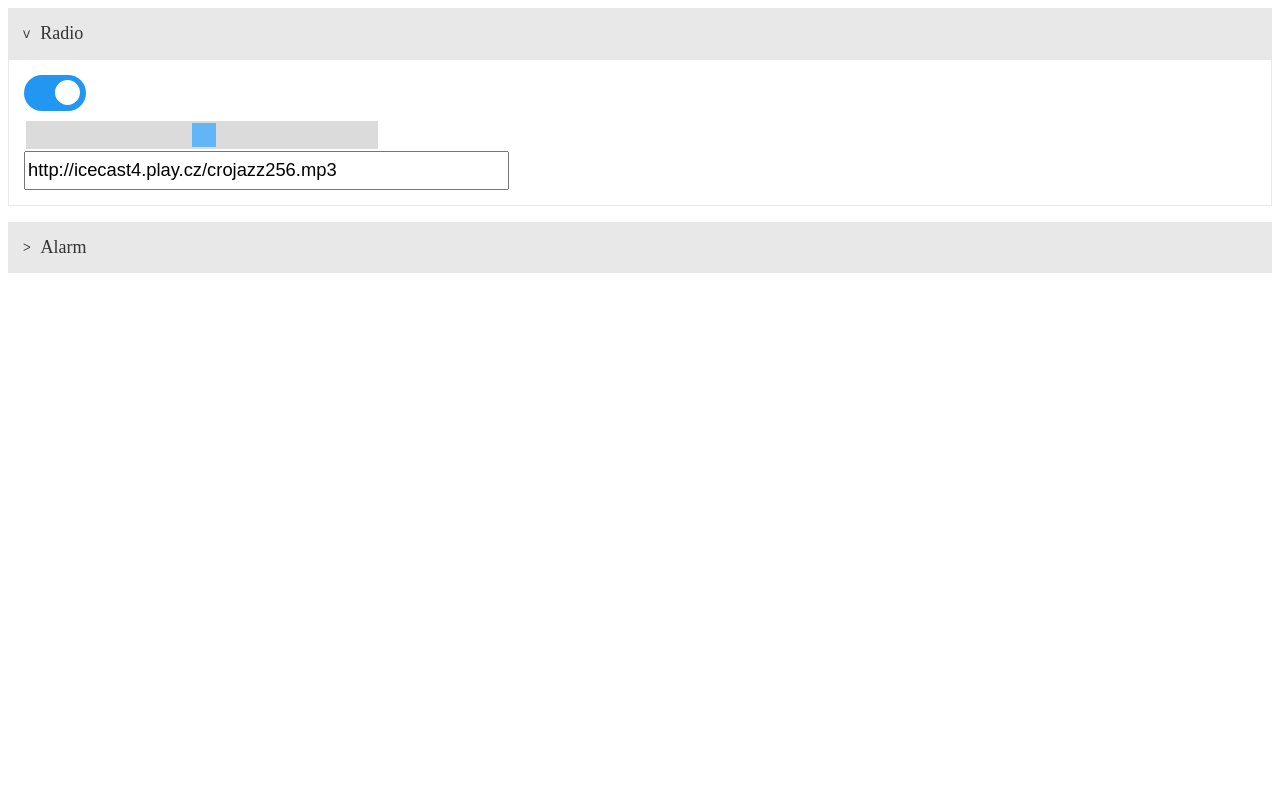
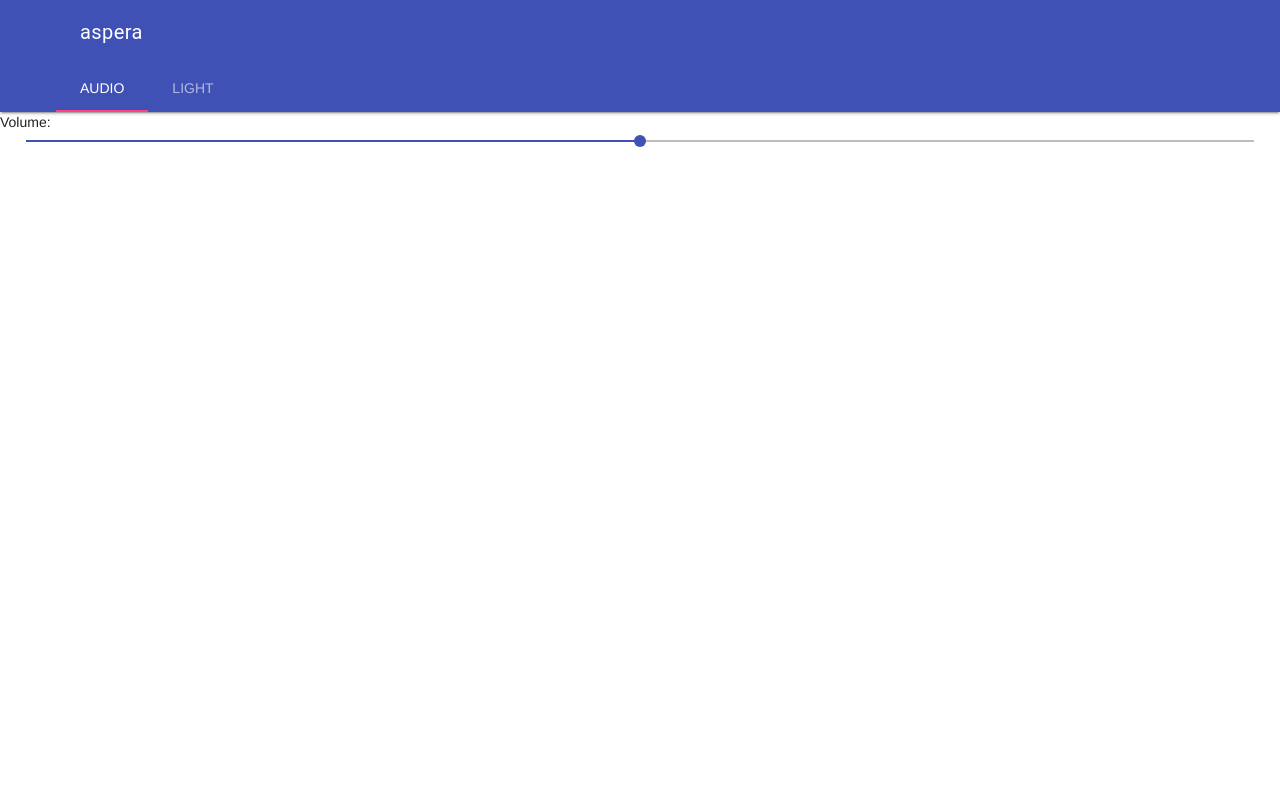
Before and after one commit to nipsufn/home_page, a Flask app: template templates/index.html.j2 in a window 1280 px wide. Run offline with Flask 2, Linux system fonts and the light colour scheme; the template is opened without the code that fills it, so the values that code supplies are empty; parts of the project's set-up code (start-up, migrations or seed data) failed here and were passed over.

Commit message:
remove old front, start playing with MDL

```diff
--- a/app.py
+++ b/app.py
@@ -3,6 +3,7 @@ import json
 import subprocess
 import time
 from flask import Flask, render_template, request
+from flask_sqlalchemy import SQLAlchemy
 import musicpd
 from pywizlight import wizlight, PilotBuilder
 from apscheduler.schedulers.background import BackgroundScheduler
@@ -10,6 +11,10 @@ from apscheduler.schedulers.background import BackgroundScheduler
 
 APP = Flask(__name__)
 APP.config.from_json("config.json")
+APP.config['SQLALCHEMY_DATABASE_URI'] = 'sqlite:///app.db'
+DB = SQLAlchemy(APP)
+
+WAKEUP_INT = False
 
 sched = BackgroundScheduler(daemon=True)
 for alarm in APP.config['ALARMS']:
@@ -34,18 +39,23 @@ for alarm in APP.config['ALARMS']:
         lambda: wakeup(),'cron', minute=minute, hour=hour, day=day,
         month=month, day_of_week=day_of_week)
 sched.start()
-WAKEUP_INT = False
+
 
 @APP.route('/', methods=['GET', 'POST'])
 def index():
-    subprocess.Popen('/usr/bin/xmms2 play', shell=True)
-    return render_template("index.html.j2", xmms2playing="xmms2playing", xmms2volume="xmms2volume")
+    #subprocess.Popen('/usr/bin/xmms2 play', shell=True)
+    mpd = musicpd.MPDClient()
+    mpd.connect()
+    if 'volume' in request.form:
+        mpd.setvol(request.form['volume'])
+    return render_template("index.html.j2",
+        audioVolume=mpd.status()['volume'])
 
 @APP.route('/api', methods=['GET', 'POST'])
 def api():
     global WAKEUP_INT
-    mpdlient = musicpd.MPDClient()
-    mpdlient.connect()
+    mpd = musicpd.MPDClient()
+    mpd.connect()
     lightbulb = wizlight(APP.config['LIGHTBULB_IP'])
     response = {}
     if request.method == 'POST':
@@ -65,13 +75,13 @@ def api():
                         colortemp=int(request.args['temperature']))))
         response = {}
         if 'mpd' in request.args and request.args['mpd'] == 'off':
-            mpdlient.clear()
+            mpd.clear()
     else:
         asyncio.run(lightbulb.updateState())
         response = {
-            'volume': mpdlient.status()['volume'],
-            'commands': mpdlient.commands(),
-            'song': mpdlient.currentsong().get('name', 'None'),
+            'volume': mpd.status()['volume'],
+            'commands': mpd.commands(),
+            'song': mpd.currentsong().get('name', 'None'),
             'brightness': lightbulb.state.get_brightness(),
             'temperature': lightbulb.state.get_colortemp()
         }
@@ -80,27 +90,28 @@ def api():
 
 def wakeup():
     global WAKEUP_INT
+    mpd = musicpd.MPDClient()
+    mpd.connect()
     WAKEUP_INT = False
-    mpdlient = musicpd.MPDClient()
-    mpdlient.connect()
     lightbulb = wizlight(APP.config['LIGHTBULB_IP'])
 
     bright_start = 0
     bright_stop = 255
     temp_start = 2700
     temp_stop = 6500
+    old_volume = mpd.status()['volume']
 
-    mpdlient.clear()
-    mpdlient.setvol(0)
-    mpdlient.add('https://rozhlas.stream/jazz_aac_128.aac')
-    mpdlient.play()
+    mpd.clear()
+    mpd.setvol(0)
+    mpd.add('https://rozhlas.stream/jazz_aac_128.aac')
+    mpd.play()
     for i in range(101):
         APP.logger.warn("StopFlag/task: %s", str(WAKEUP_INT))
         if WAKEUP_INT:
-            mpdlient.setvol(100)
+            mpd.setvol(old_volume)
             return
         volume=int((i*70)/100+30)
-        mpdlient.setvol(volume)
+        mpd.setvol(volume)
         APP.logger.warn("volume: %i", volume)
         bright=int((i * (bright_stop - bright_start) ) / 100 + bright_start)
         temp=int((i * (temp_stop - temp_start) ) / 100 + temp_start)
--- a/requirements.txt
+++ b/requirements.txt
@@ -1,6 +1,7 @@
 pillow
 requests
-flask[async]
+flask
+Flask-SQLAlchemy
 APScheduler
 python-musicpd
 pywizlight
--- a/static/main.css
+++ b/static/main.css
@@ -1,205 +1,3 @@
-@media (max-width: 960px) {
-  body {
-    font-size: 4ex;
-  }
+.material-icons {
+  line-height: 1.7;
 }
-
-/*
-@media (min-width: 15cm) {
-  body {
-    font-size: 1ex;
-  }
-}
-*/
-
-/* The switch - the box around the slider */
-.switch {
-  position: relative;
-  display: inline-block;
-  width: 8.4ex;
-  height: 5ex;
-  margin-bottom: 1ex;
-}
-
-/* Hide default HTML checkbox */
-.switch input {
-  opacity: 0;
-  width: 0;
-  height: 0;
-}
-
-/* The slider */
-.slider {
-  position: absolute;
-  cursor: pointer;
-  top: 0;
-  left: 0;
-  right: 0;
-  bottom: 0;
-  background-color: #ccc;
-  -webkit-transition: .4s;
-  transition: .4s;
-}
-
-.slider:before {
-  position: absolute;
-  content: "";
-  height: 3.4ex;
-  width: 3.4ex;
-  left: 0.8ex;
-  bottom: 0.8ex;
-  background-color: #FFFFFF;
-  -webkit-transition: .4s;
-  transition: .4s;
-}
-
-input:checked + .slider {
-  background-color: #2196F3;
-}
-
-input:focus + .slider {
-  box-shadow: 0 0 1px #2196F3;
-}
-
-input:checked + .slider:before {
-  -webkit-transform: translateX(3.4ex);
-  -ms-transform: translateX(3.4ex);
-  transform: translateX(3.4ex);
-}
-
-/* Rounded sliders */
-.slider.round {
-  border-radius: 4.4ex;
-}
-
-.slider.round:before {
-  border-radius: 50%;
-}
-
-
-
-
-/*
- CSS for the main interaction
-*/
-.accordion > input[type="checkbox"] {
-  position: absolute;
-  left: -100vw;
-}
-
-.accordion .content {
-  overflow-y: hidden;
-  height: 0;
-  transition: height 0.3s ease;
-}
-
-.accordion > input[type="checkbox"]:checked ~ .content {
-  height: auto;
-  overflow: visible;
-}
-
-.accordion > .handle > label {
-  display: block;
-}
-
-/*
- Styling
-*/
-.accordion {
-  margin-bottom: 1em;
-}
-
-.accordion > input[type="checkbox"]:checked ~ .content {
-  padding: 15px;
-  border: 1px solid #e8e8e8;
-  border-top: 0;
-}
-
-.accordion .handle {
-  margin: 0;
-  font-size: 1.125em;
-  line-height: 1.2em;
-}
-
-.accordion > .handle > label {
-  color: #333;
-  cursor: pointer;
-  font-weight: normal;
-  padding: 15px;
-  background: #e8e8e8;
-}
-
-.accordion > .handle >  label:hover,
-.accordion > .handle >  label:focus {
-  background: #d8d8d8;
-}
-
-.accordion .handle label:before {
-  font-family: 'fontawesome';
-  content: "\1433";
-  display: inline-block;
-  margin-right: 10px;
-  font-size: .58em;
-  line-height: 1.556em;
-  vertical-align: middle;
-}
-
-.accordion > input[type="checkbox"]:checked ~ .handle label:before {
-  content: "\142F";
-}
-
-
-.rangecontainer {
-  width: 50ex;
-}
-
-/* The slider itself */
-.range {
-  -webkit-appearance: none;  /* Override default CSS styles */
-  appearance: none;
-  width: 50ex; /* Full-width */
-  height: 4ex; /* Specified height */
-  background: #ccc; /* Grey background */
-  outline: none; /* Remove outline */
-  opacity: 0.7; /* Set transparency (for mouse-over effects on hover) */
-  -webkit-transition: .2s; /* 0.2 seconds transition on hover */
-  transition: opacity .2s;
-}
-
-/* Mouse-over effects */
-.range:hover {
-  opacity: 1; /* Fully shown on mouse-over */
-}
-
-/* The slider handle (use -webkit- (Chrome, Opera, Safari, Edge) and -moz- (Firefox) to override default look) */
-.range::-webkit-slider-thumb {
-  -webkit-appearance: none; /* Override default look */
-  appearance: none;
-  width: 3.4ex; /* Set a specific slider handle width */
-  height: 3.4ex; /* Slider handle height */
-  background: #2196F3; /* Green background */
-  cursor: pointer; /* Cursor on hover */
-}
-
-.range::-moz-range-thumb {
-  width: 3.4ex; /* Set a specific slider handle width */
-  height: 3.4ex; /* Slider handle height */
-  background: #2196F3; /* Green background */
-  cursor: pointer; /* Cursor on hover */
-}
-
-
-
-
-
-
-
-
-
-
-
-.text > input {
-  width: 50ex;
-  height: 4ex;
-  font-size: 2.5ex;
-}
--- a/templates/index.html.j2
+++ b/templates/index.html.j2
@@ -1,48 +1,51 @@
 <html>
   <head>
     <title>aspera</title>
+    <link rel="stylesheet" href="https://fonts.googleapis.com/icon?family=Material+Icons">
+    <link rel="stylesheet" href="https://code.getmdl.io/1.3.0/material.indigo-pink.min.css">
+    <script defer src="https://code.getmdl.io/1.3.0/material.min.js"></script>
     <link rel="stylesheet" type="text/css" href="static/main.css" />
-    <meta name="viewport" content="width=device-width,initial-scale=1.0">
+    <meta name="viewport" content="width=device-width, initial-scale=1.0">
+    <script>
+      const volume = document.querySelector('#volume');
+      volume.addEventListener("change", updateValue);
+      function updateValue(e) {
+        volume.submit();
+      }
+    </script>
   </head>
   <body>
-    <section class="accordion">
-      <input type="checkbox" name="collapse1" id="handle1" checked />
-      <h2 class="handle">
-        <label for="handle1">Radio</label>
-      </h2>
-      <form method="POST" id="xmms2" class="content">
-        <label class="switch">
-          <input type="checkbox" name="xmms2request" value="on" {{ '' if xmms2playing else 'checked' }} />
-          <span class="slider round"></span>
-        </label>
-        <br />
-        <label class="rangecontainer">
-          <input type="range" name="xmms2volume" min="1" max="100" value="{{ xmms2volume }}" class="range" />
-        </label>
-        <br />
-        <label class="text">
-          <input type="text" name="xmms2url" value="http://icecast4.play.cz/crojazz256.mp3" />
-        </label>
-      </form>
-    </section>
-    <section class="accordion">
-      <input type="checkbox" name="collapse2" id="handle2" />
-      <h2 class="handle">
-        <label for="handle2">Alarm</label>
-      </h2>
-      <form method="POST" id="alarm" class="content">
-        <label class="text">
-          <input type="text" name="cron" value="50 07 * * 1-5" />
-        </label>
-        <input type="hidden" name="alarm" />
-      </form>
-    </section>
-    <script>
-      const xmms2form = document.querySelector('#xmms2');
-      xmms2form.addEventListener("change", updateValue);
-      function updateValue(e) {
-        xmms2form.submit();
-      }
-    </script>
+    <div class="mdl-layout mdl-js-layout mdl-layout--fixed-header">
+      <header class="mdl-layout__header">
+        <div class="mdl-layout__header-row">
+          <!-- Title -->
+          <span class="mdl-layout-title">aspera</span>
+        </div>
+        <!-- Tabs -->
+        <div class="mdl-layout__tab-bar mdl-js-ripple-effect">
+          <a href="#scroll-tab-1" class="mdl-layout__tab is-active">Audio</a>
+          <a href="#scroll-tab-2" class="mdl-layout__tab">Light</a>
+        </div>
+      </header>
+      <div class="mdl-layout__drawer">
+        <span class="mdl-layout-title">Menu</span>
+      </div>
+      <main class="mdl-layout__content">
+        <section class="mdl-layout__tab-panel is-active" id="scroll-tab-1">
+          <div class="page-content">
+            <!-- Your content goes here -->
+            Volume:
+            <form method="POST" id="volume">
+            <input class="mdl-slider mdl-js-slider" type="range" name="volume" min="0" max="100" value="{{ audioVolume }}" tabindex="0">
+            </form>
+          </div>
+        </section>
+        <section class="mdl-layout__tab-panel" id="scroll-tab-2">
+          <div class="page-content">
+            <!-- Your content goes here -->
+          </div>
+        </section>
+      </main>
+    </div>
   </body>
 </html>
```
Also changed, not shown: 1 other file.
